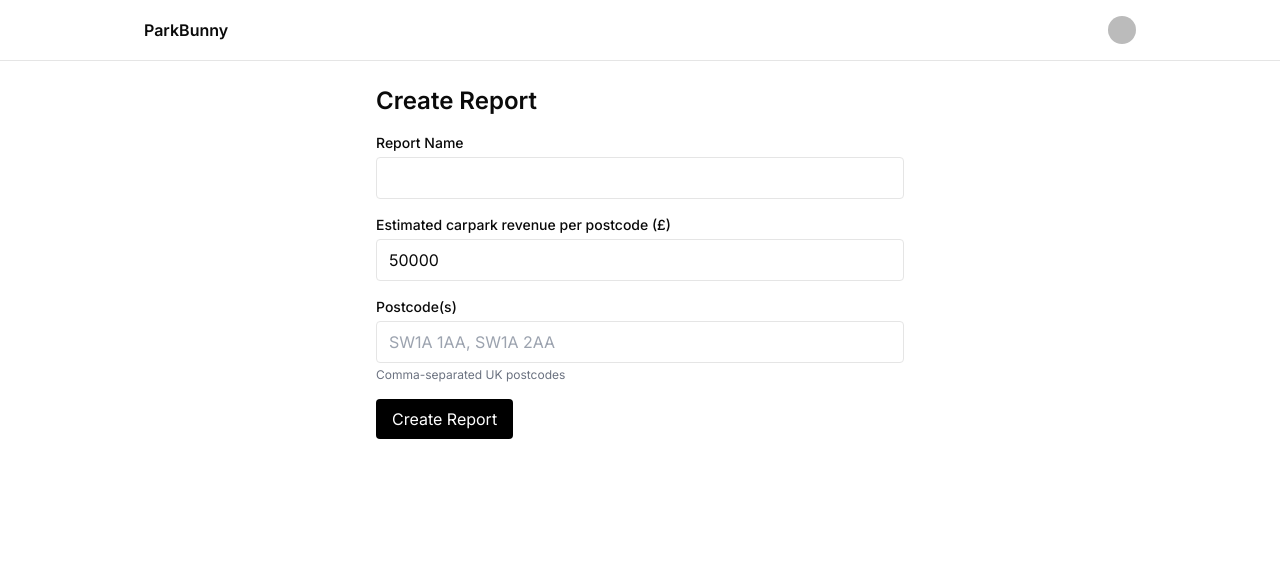
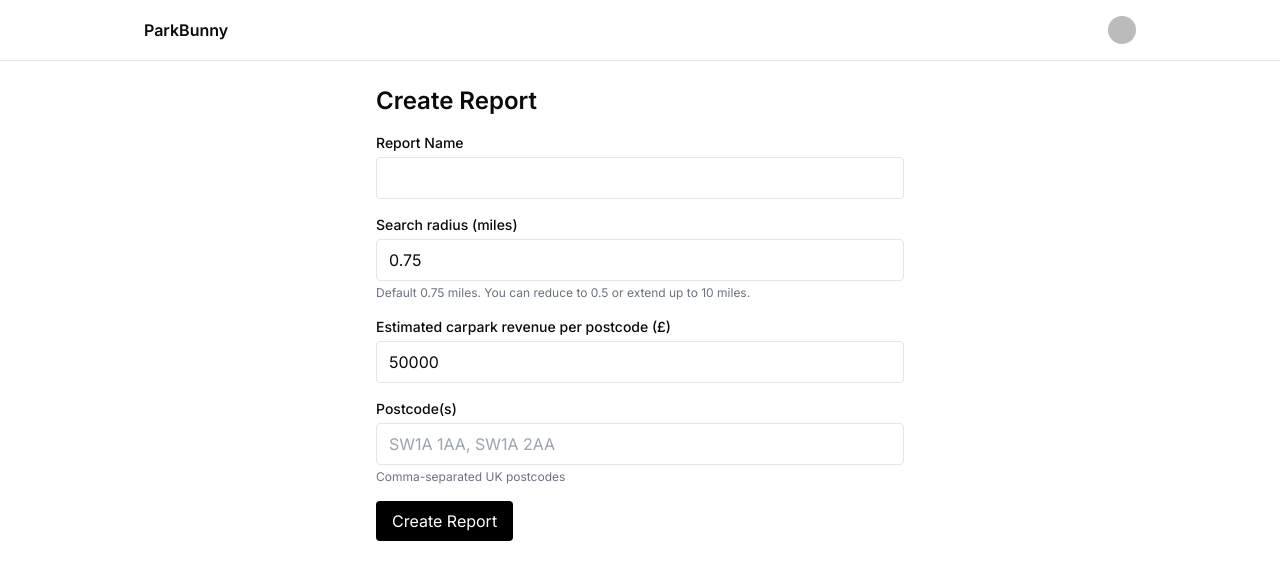
Before and after one commit to talentseek/pb-reports, a Next.js app in the folder parkbunny/: page /reports/new in a window 1280 px wide. Shown: the top 580 px of the page. Built offline with nearby package versions, Linux system fonts and the light colour scheme; no server answers; sample sign-in values are in the browser's storage; some icons are missing.

Commit message:
feat: add search radius to report creation (default 0.75 miles; clamp 0.5–10) and store in report settings

```diff
--- a/parkbunny/src/app/api/reports/route.ts
+++ b/parkbunny/src/app/api/reports/route.ts
@@ -20,7 +20,7 @@ export async function POST(req: Request) {
   if (!userId) return new Response('Unauthorized', { status: 401 })
 
   const body = await req.json()
-  const { name, postcodes, estimatedRevenuePerPostcode } = body as { name: string; postcodes: string[] | string; estimatedRevenuePerPostcode?: number }
+  const { name, postcodes, estimatedRevenuePerPostcode, radiusMiles } = body as { name: string; postcodes: string[] | string; estimatedRevenuePerPostcode?: number; radiusMiles?: number }
   const postcodesStr = Array.isArray(postcodes) ? postcodes.join(',') : String(postcodes)
 
   // Ensure a user record exists
@@ -40,6 +40,7 @@ export async function POST(req: Request) {
       settings: {
         estimatedRevenuePerPostcode: typeof estimatedRevenuePerPostcode === 'number' ? estimatedRevenuePerPostcode : 100000,
         postcodesCount: Array.isArray(postcodes) ? postcodes.length : (postcodesStr ? postcodesStr.split(',').filter(Boolean).length : 1),
+        radiusMiles: typeof radiusMiles === 'number' ? Math.max(0.5, Math.min(10, radiusMiles)) : 0.75,
         upliftPercentages: defaultSettings.upliftPercentages,
         signUpRates: defaultSettings.signUpRates,
       },
--- a/parkbunny/src/components/report/ReportForm.tsx
+++ b/parkbunny/src/components/report/ReportForm.tsx
@@ -6,6 +6,7 @@ export default function ReportForm() {
   const [name, setName] = useState("");
   const [postcodes, setPostcodes] = useState("");
   const [estimatedRevenuePerPostcode, setEstimatedRevenuePerPostcode] = useState<number>(50000);
+  const [radiusMiles, setRadiusMiles] = useState<number>(0.75);
   const [loading, setLoading] = useState(false);
   const [error, setError] = useState<string | null>(null);
 
@@ -19,7 +20,7 @@ export default function ReportForm() {
       const res = await fetch("/api/reports", {
         method: "POST",
         headers: { "Content-Type": "application/json" },
-        body: JSON.stringify({ name, postcodes: parsed.postcodes, estimatedRevenuePerPostcode }),
+        body: JSON.stringify({ name, postcodes: parsed.postcodes, estimatedRevenuePerPostcode, radiusMiles }),
       });
       if (!res.ok) throw new Error(await res.text());
       const report = await res.json();
@@ -41,6 +42,20 @@ export default function ReportForm() {
           onChange={(e) => setName(e.target.value)}
           required
         />
+      </div>
+      <div>
+        <label className="block text-sm font-medium">Search radius (miles)</label>
+        <input
+          className="mt-1 w-full rounded border px-3 py-2"
+          type="number"
+          min={0.5}
+          max={10}
+          step={0.25}
+          value={radiusMiles}
+          onChange={(e) => setRadiusMiles(Number(e.target.value))}
+          required
+        />
+        <p className="text-xs text-gray-500 mt-1">Default 0.75 miles. You can reduce to 0.5 or extend up to 10 miles.</p>
       </div>
       <div>
         <label className="block text-sm font-medium">Estimated carpark revenue per postcode (£)</label>
```
